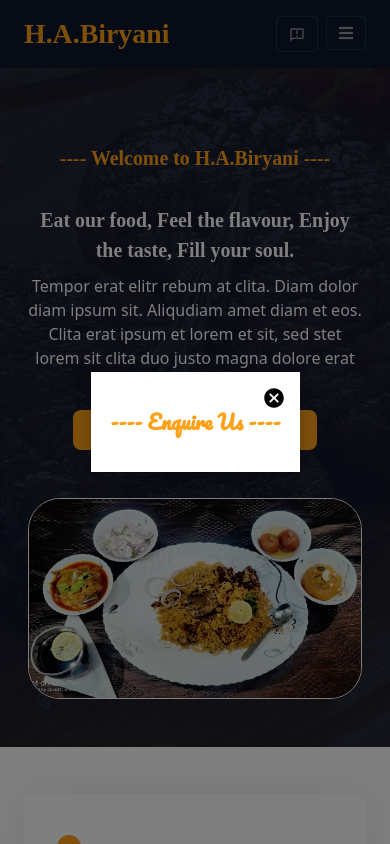
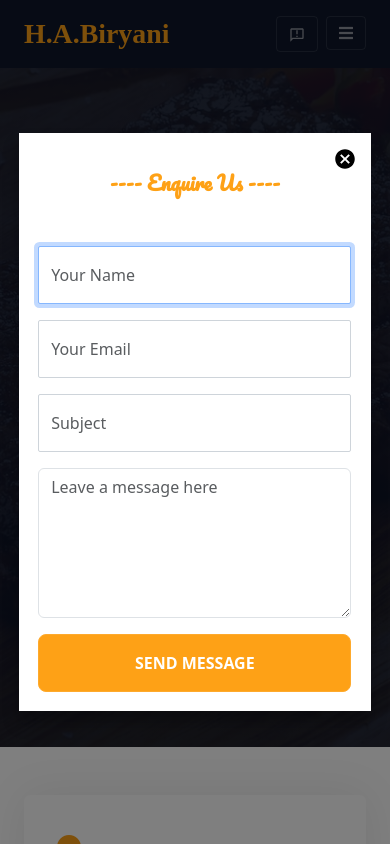
Before and after one commit to coderYoges/food-app-1.0, a React (Create React App) app: page /home in a window 390 px wide. Both pictures are taken after a click on the button 297 px from the left and 33 px from the top of the page. Shown: the top 844 px of the page. Built offline with nearby package versions, Linux system fonts and the light colour scheme; a web font is replaced by a local one.

Commit message:
menu changes

```diff
--- a/src/components/navbar/Navbar.jsx
+++ b/src/components/navbar/Navbar.jsx
@@ -111,6 +111,38 @@ const ModalCloseIcon = styled(IoMdCloseCircle)`
   color: #000;
 `;
 
+const StyledInput = styled.input`
+  height: calc(3.5rem + 2px);
+  padding: 1rem 0.75rem;
+  display: block;
+  width: 100%;
+  font-size: 1rem;
+  font-weight: 400;
+  line-height: 1.5;
+  color: #666565;
+  background-color: #fff;
+  background-clip: padding-box;
+  border: 1px solid #ced4da;
+  appearance: none;
+  border-radius: 2px;
+`;
+
+const StyledButton = styled.button`
+  color: #fff;
+  background-color: #fea116;
+  border-radius: 0.5rem;
+  padding: 0.5rem 2rem;
+  text-transform: uppercase;
+  text-decoration: none;
+  font-weight: 600;
+  font-size: 1rem;
+  transition: 0.5s;
+  border-color: #feaa2d;
+  &:hover {
+    background-color: green;
+  }
+`;
+
 const NavbarCmpt = ({ navbarOpened, setNavbar }) => {
   const [isNavOpened, setNavOpened] = useState(false);
   const [enquiryOpened, setEnquiryOpened] = useState(false);
@@ -202,6 +234,54 @@ const NavbarCmpt = ({ navbarOpened, setNavbar }) => {
         }}
       >
         <ModalHeader>{enquiryConstants.title}</ModalHeader>
+        <div className="mt-5 ">
+          <form>
+            <div className="row g-3">
+              <div className="col-md-6">
+                <StyledInput
+                  type="text"
+                  id="name"
+                  className="form-control"
+                  placeholder="Your Name"
+                  required
+                />
+              </div>
+              <div className="col-md-6">
+                <StyledInput
+                  type="email"
+                  id="email"
+                  className="form-control"
+                  placeholder="Your Email"
+                  required
+                />
+              </div>
+              <div className="col-12">
+                <StyledInput
+                  type="text"
+                  id="subject"
+                  className="form-control"
+                  placeholder="Subject"
+                />
+              </div>
+              <div className="col-12">
+                <textarea
+                  className="form-control"
+                  placeholder="Leave a message here"
+                  id="message"
+                  style={{ height: "150px" }}
+                ></textarea>
+              </div>
+              <div className="col-12">
+                <StyledButton
+                  type="submit"
+                  className="btn btn-primary w-100 py-3"
+                >
+                  Send Message
+                </StyledButton>
+              </div>
+            </div>
+          </form>
+        </div>
       </Modal>
     </NavbarContainer>
   );
--- a/src/config/index.js
+++ b/src/config/index.js
@@ -185,6 +185,7 @@ export const menuPageConstants = {
             "Rumani Roti",
             "Chappati",
             "Ice Cream",
+            "Fruit Salad",
             "Beeda",
             "Popcorn",
             "Panjimithani",
@@ -211,6 +212,7 @@ export const menuPageConstants = {
             "Rumani Roti",
             "Chappati",
             "Ice Cream",
+            "Fruit Salad",
             "Beeda",
             "Popcorn",
             "Panjimithani",
@@ -233,6 +235,7 @@ export const menuPageConstants = {
             "Onion Chutney",
             "Chicken 65",
             "Ice Cream",
+            "Fruit Salad",
             "Water Bottle 300ml",
             "Banana Leaf",
             "Service Boys",
@@ -251,6 +254,7 @@ export const menuPageConstants = {
             "Onion Chutney",
             "Chicken 65",
             "Ice Cream",
+            "Fruit Salad",
             "Water Bottle 300ml",
             "Banana Leaf",
             "Service Boys",
```
